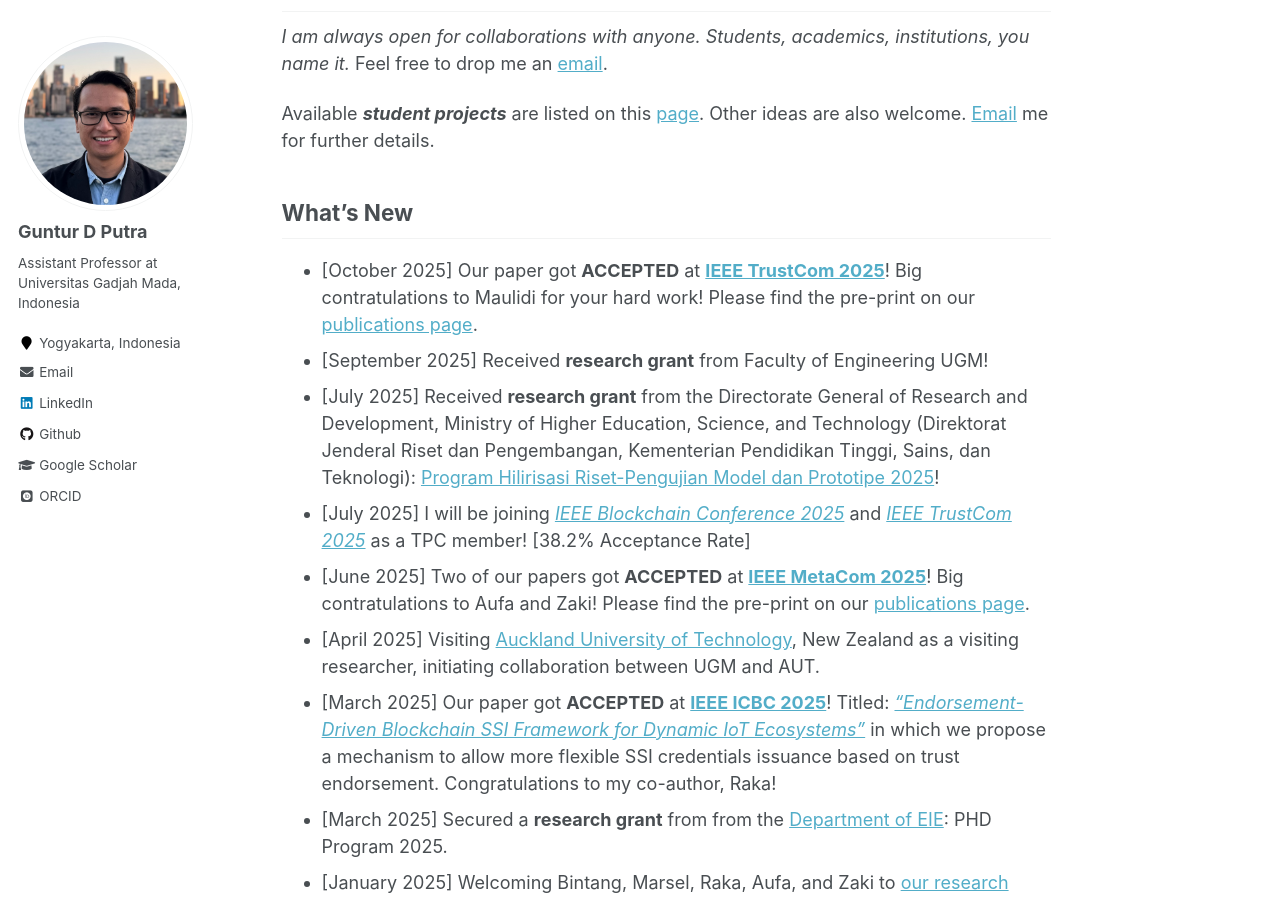
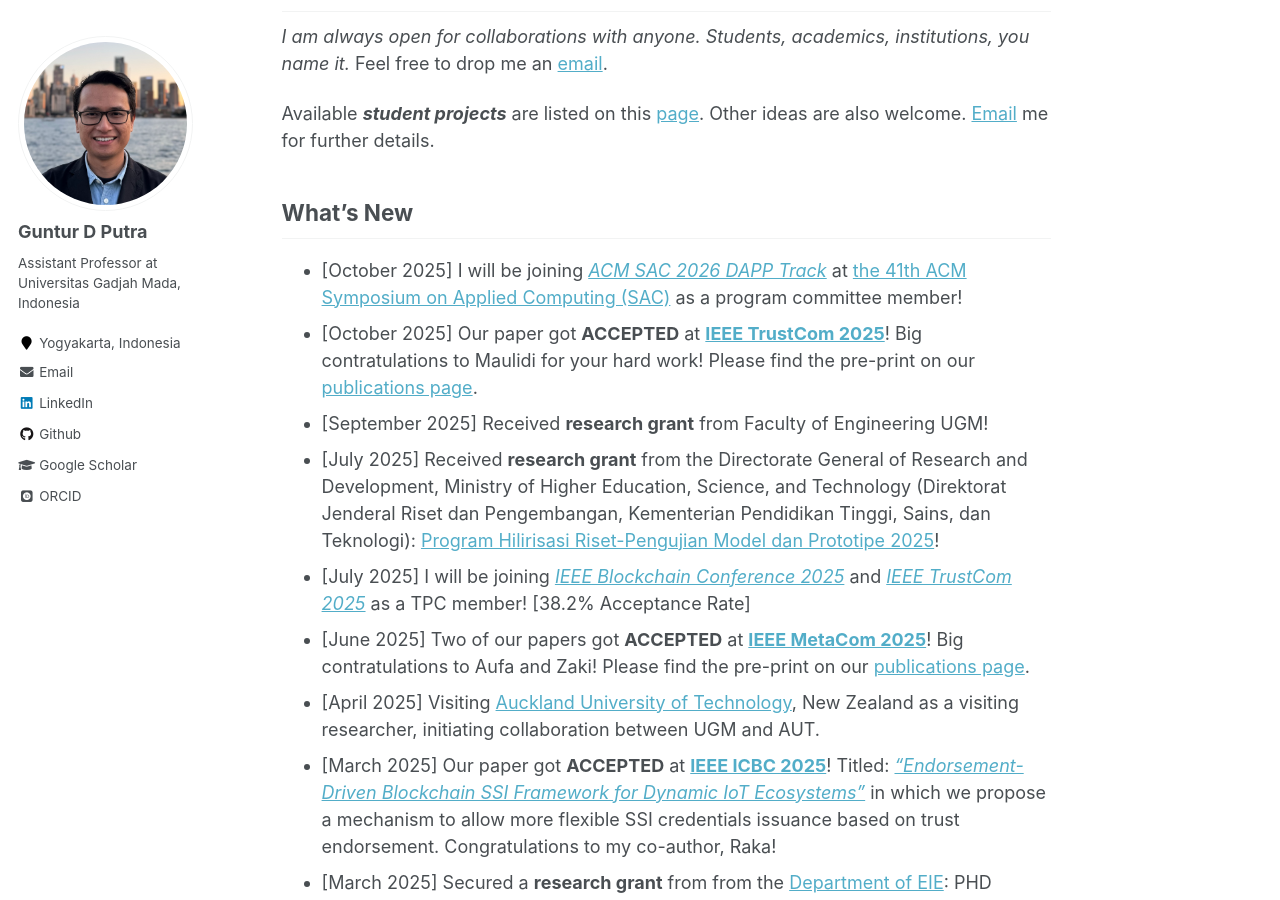
Before and after one commit to gdputra/gdputra.github.io, a Jekyll site: the page built from _pages/about.md, in a window 1280 px wide and 900 px high, scrolled down 670 px. Built offline with Jekyll 4.4.1, drawn with Linux system fonts in a browser that asks for light colours; some web fonts are replaced.

Commit message:
Update 'What's New' section with recent achievements

```diff
--- a/_pages/about.md
+++ b/_pages/about.md
@@ -28,6 +28,7 @@ Available _**student projects**_ are listed on this [page](https://gdputra.githu
 
 ## What's New
 
+- [October 2025] I will be joining _[ACM SAC 2026 DAPP Track](https://www.cas-blockchain-certification.com/en/acm-sac-dapp-track)_ at [the 41th ACM Symposium on Applied Computing (SAC)](https://www.sigapp.org/sac/sac2026/) as a program committee member!
 - [October 2025] Our paper got **ACCEPTED** at [**IEEE TrustCom 2025**](https://ieee-aiplus-2025.org/)! Big contratulations to Maulidi for your hard work! Please find the pre-print on our [publications page](https://gdputra.github.io/publications/).
 - [September 2025] Received **research grant** from Faculty of Engineering UGM!
 - [July 2025] Received **research grant** from the Directorate General of Research and Development, Ministry of Higher Education, Science, and Technology (Direktorat Jenderal Riset dan Pengembangan, Kementerian Pendidikan Tinggi, Sains, dan Teknologi): [Program Hilirisasi Riset-Pengujian Model dan Prototipe 2025](https://bima.kemdiktisaintek.go.id/pengumuman)!
```
